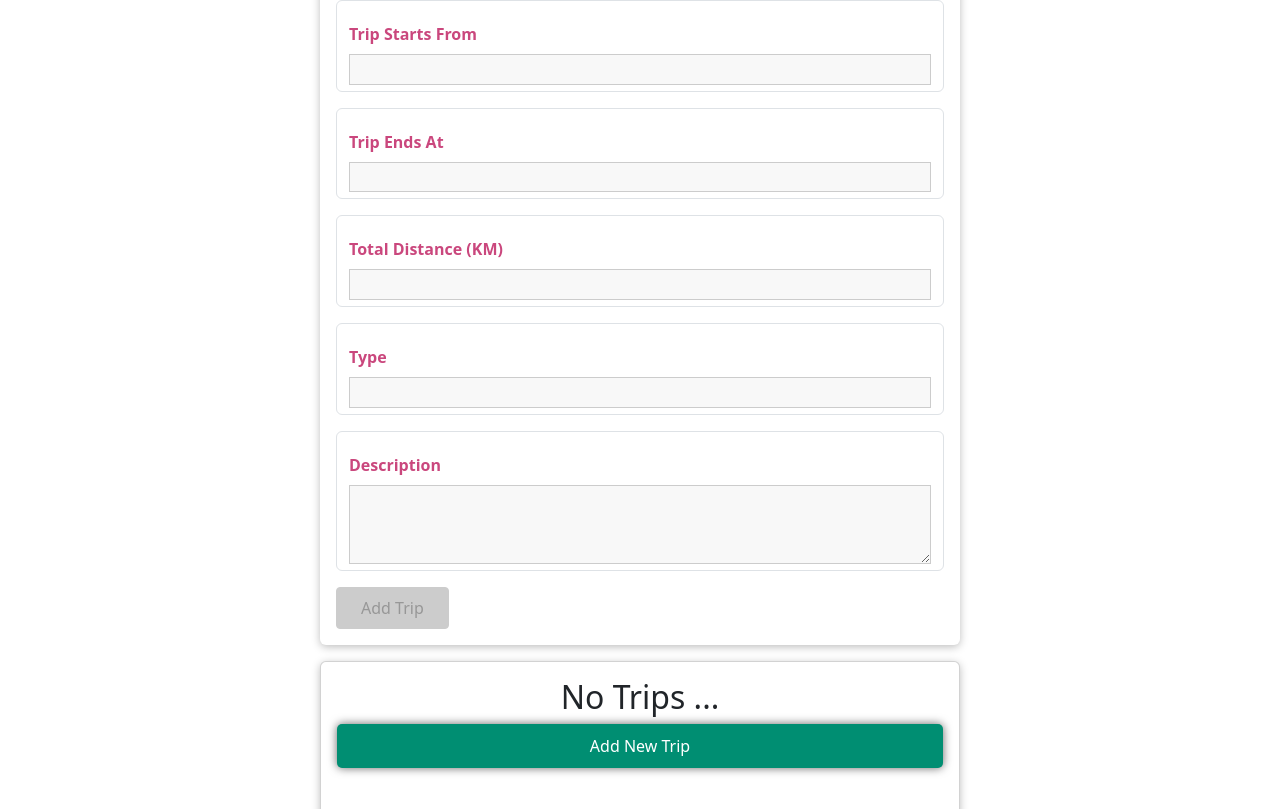
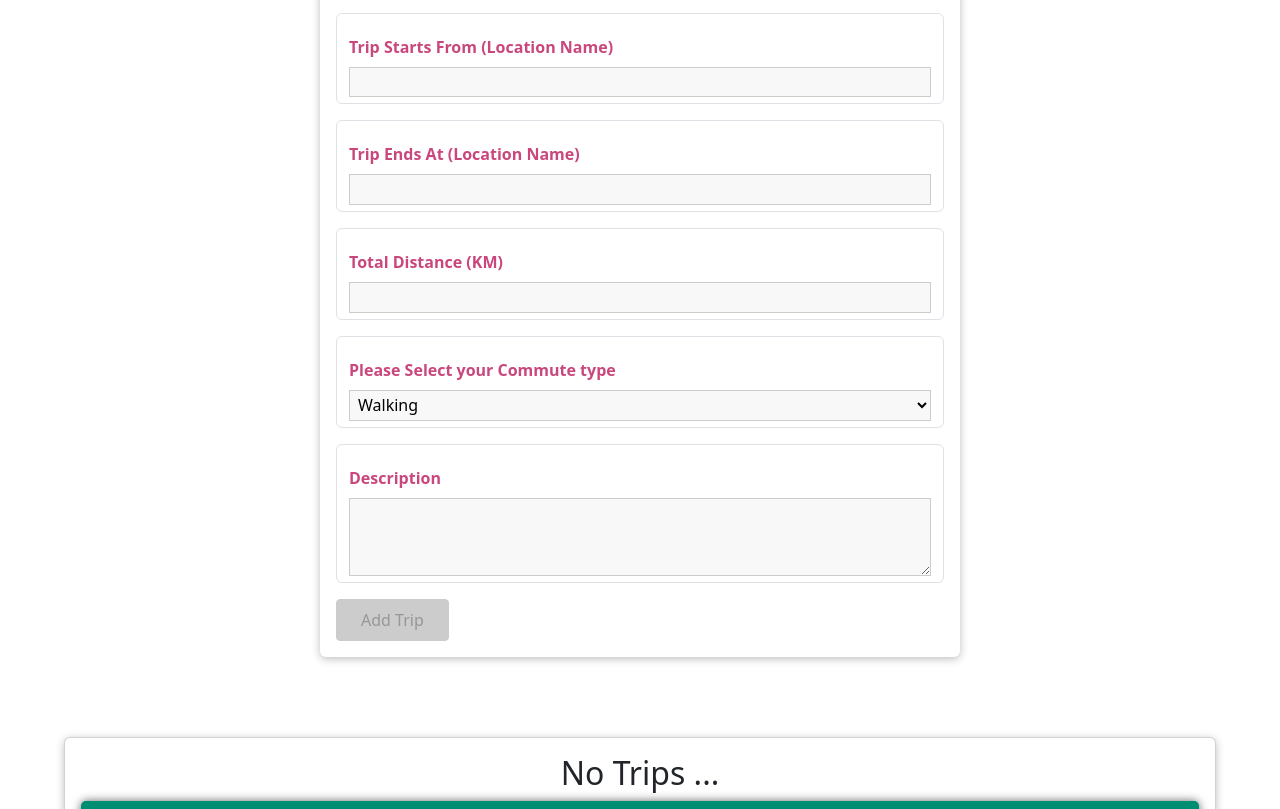
Before and after one commit to UbaidUllah777/EcogoTracks, a React (Create React App) app in the folder eco-go-tracks/: page /1/trips in a window 1280 px wide. Shown: the part 251-1060 px from the top of the page. Built offline with nearby package versions, Linux system fonts and the light colour scheme.

Commit message:
validation and creating custom form hook

```diff
--- a/eco-go-tracks/src/App.js
+++ b/eco-go-tracks/src/App.js
@@ -15,6 +15,7 @@ import AboutUs from "./about-us/pages/AboutUS";
 import ContactUS from "./contact-us/pages/ContactUs";
 import CalculatorPage from "./calculator/pages/CalculatorPage";
 import UserTrips from "./trips/pages/UserTrps";
+import UpdateTrip from "./trips/pages/UpdateTrip";
 
 //>>COMPONENTS
 
@@ -43,6 +44,9 @@ function App() {
           <Route path="/:userId/trips" exact>
             <UserTrips />
           </Route>
+          <Route path="/updateTrip/:tripId" exact>
+            <UpdateTrip />
+          </Route>
           <Route path="/calculator" exact>
             <CalculatorPage />
           </Route>
--- a/eco-go-tracks/src/shared/components/FormElements/Input.css
+++ b/eco-go-tracks/src/shared/components/FormElements/Input.css
@@ -4,7 +4,8 @@
 
 .form-control label,
 .form-control input,
-.form-control textarea {
+.form-control textarea,
+.form-control select {
   display: block;
 }
 
@@ -14,7 +15,8 @@
 }
 
 .form-control input,
-.form-control textarea {
+.form-control textarea,
+.form-control select{
   width: 100%;
   font: inherit;
   border: 1px solid #ccc;
@@ -23,7 +25,8 @@
 }
 
 .form-control input:focus,
-.form-control textarea:focus {
+.form-control textarea:focus,
+.form-control select:focus {
   outline: none;
   background: #ebebeb;
   border-color: #510077;
@@ -35,7 +38,7 @@
 }
 
 .form-control--invalid input,
-.form-control--invalid textarea {
+.form-control--invalid textarea{
   border-color: red;
   background: #ffd1d1;
 }
--- a/eco-go-tracks/src/shared/components/FormElements/Input.js
+++ b/eco-go-tracks/src/shared/components/FormElements/Input.js
@@ -24,9 +24,9 @@ const inputReducer = (state, action) => {
 
 const Input = (props) => {
   const [inputState, dispatch] = useReducer(inputReducer, {
-    value: "",
+    value: props.initialValue || "",
     isTouched: false,
-    isValid: false,
+    isValid: props.initialValid || false,
   });
 
   const { id, onInput } = props;
@@ -60,6 +60,19 @@ const Input = (props) => {
         onBlur={touchHandler}
         value={inputState.value}
       />
+    ) : props.element === "select" ? (
+      <select
+        id={props.id}
+        onChange={changeHandler}
+        onBlur={touchHandler}
+        value={inputState.value}
+      >
+        <option value="0">Walking</option>
+        <option value="0">Cycling</option>
+        <option value="1">ECO Friendly Bus</option>
+        <option value="2">Car</option>
+        <option value="3">Train</option>
+      </select>
     ) : (
       <textarea
         id={props.id}
--- /dev/null
+++ b/eco-go-tracks/src/shared/hooks/form-hook.js
@@ -0,0 +1,44 @@
+import { useCallback, useReducer } from "react";
+
+const formReducer = (state, action) => {
+  switch (action.type) {
+    case "INPUT_CHANGE":
+      let formIsValid = true;
+      for (const inputId in state.inputs) {
+        if (inputId === action.inputId) {
+          formIsValid = formIsValid && action.isValid;
+        } else {
+          formIsValid = formIsValid && state.inputs[inputId].isValid;
+        }
+      }
+      return {
+        ...state,
+        inputs: {
+          ...state.inputs,
+          [action.inputId]: { value: action.value, isValid: action.isValid },
+        },
+        isValid: formIsValid,
+      };
+
+    default:
+      return state;
+  }
+};
+
+export const useForm = (initialInputs, initialFormValidity) => {
+  const [formState, dispatch] = useReducer(formReducer, {
+    inputs: initialInputs,
+    isValid: initialFormValidity,
+  });
+
+  const inputHandler = useCallback((id, value, isValid) => {
+    dispatch({
+      type: "INPUT_CHANGE",
+      value: value,
+      isValid: isValid,
+      inputId: id,
+    });
+  }, []);
+
+  return [formState, inputHandler];
+};
--- a/eco-go-tracks/src/trips/components/NewTrip.js
+++ b/eco-go-tracks/src/trips/components/NewTrip.js
@@ -1,8 +1,8 @@
-import React, { useCallback, useReducer } from "react";
+import React from "react";
 
 import Input from "../../shared/components/FormElements/Input";
 import Button from "../../shared/components/FormElements/Button";
-
+import { useForm } from "../../shared/hooks/form-hook";
 import {
   VALIDATOR_REQUIRE,
   VALIDATOR_MINLENGTH,
@@ -10,34 +10,9 @@ import {
 
 import "./NewTrip.css";
 
-const formReducer = (state, action) => {
-  switch (action.type) {
-    case "INPUT_CHANGE":
-      let formIsValid = true;
-      for (const inputId in state.inputs) {
-        if (inputId === action.inputId) {
-          formIsValid = formIsValid && action.isValid;
-        } else {
-          formIsValid = formIsValid && state.inputs[inputId].isValid;
-        }
-      }
-      return {
-        ...state,
-        inputs: {
-          ...state.inputs,
-          [action.inputId]: { value: action.value, isValid: action.isValid },
-        },
-        isValid: formIsValid,
-      };
-
-    default:
-      return state;
-  }
-};
-
 const NewTrip = () => {
-  const [formState, dispatch] = useReducer(formReducer, {
-    inputs: {
+  const [formState, inputHandler] = useForm(
+    {
       title: {
         value: "",
         isValid: false,
@@ -47,16 +22,8 @@ const NewTrip = () => {
         isValid: false,
       },
     },
-    isValid: false,
-  });
-  const inputHandler = useCallback((id, value, isValid) => {
-    dispatch({
-      type: "INPUT_CHANGE",
-      value: value,
-      isValid: isValid,
-      inputId: id,
-    });
-  }, []);
+    false
+  );
 
   const tripSubmitHandler = (event) => {
     event.preventDefault();
@@ -79,7 +46,7 @@ const NewTrip = () => {
         <Input
           id="tripStartsFrom"
           element="input"
-          label="Trip Starts From"
+          label="Trip Starts From (Location Name)"
           validators={[VALIDATOR_REQUIRE()]}
           errorText="Please enter a valid Start Place"
           onInput={inputHandler}
@@ -87,13 +54,14 @@ const NewTrip = () => {
         <Input
           id="tripEndsAt"
           element="input"
-          label="Trip Ends At"
+          label="Trip Ends At (Location Name)"
           validators={[VALIDATOR_REQUIRE()]}
           errorText="Please enter a valid End Place"
           onInput={inputHandler}
         />
         <Input
           id="totalDistance"
+          type="number"
           element="input"
           label="Total Distance (KM)"
           validators={[VALIDATOR_REQUIRE()]}
@@ -101,11 +69,10 @@ const NewTrip = () => {
           onInput={inputHandler}
         />
         <Input
-          id="type"
-          element="input"
-          label="Type"
-          validators={[VALIDATOR_REQUIRE()]}
-          errorText="Please Select a type"
+          id="commuteType"
+          element="select"
+          label="Please Select your Commute type"
+          validators={[]}
           onInput={inputHandler}
         />
         <Input
--- a/eco-go-tracks/src/trips/components/TripList.css
+++ b/eco-go-tracks/src/trips/components/TripList.css
@@ -3,5 +3,5 @@
     margin: 1rem auto;
     padding: 0;
     width: 90%;
-    max-width: 40rem;
+
   }
--- a/eco-go-tracks/src/trips/components/TripList.js
+++ b/eco-go-tracks/src/trips/components/TripList.js
@@ -26,6 +26,7 @@ const TripList = (props) => {
 
   return (
     <ul className="trip-list">
+      <div className="row">
         {props.items.map((trip) => (
           <TripItem
             key={trip.id}
@@ -35,6 +36,7 @@ const TripList = (props) => {
             creatorId={trip.creatorId}
           />
         ))}
+      </div>
     </ul>
   );
 };
--- /dev/null
+++ b/eco-go-tracks/src/trips/pages/TripForm.css
@@ -0,0 +1,10 @@
+.trip-form {
+    list-style: none;
+    margin: 5rem auto;
+    padding: 1rem;
+    width: 90%;
+    max-width: 40rem;
+    box-shadow: 0 2px 8px rgba(0, 0, 0, 0.26);
+    border-radius: 6px;
+    background: white;
+  }
--- /dev/null
+++ b/eco-go-tracks/src/trips/pages/UpdateTrip.js
@@ -0,0 +1,141 @@
+import React from "react";
+import { useParams } from "react-router-dom";
+
+// Local Components
+import Input from "../../shared/components/FormElements/Input";
+import Button from "../../shared/components/FormElements/Button";
+import { useForm } from "../../shared/hooks/form-hook";
+import {
+  VALIDATOR_REQUIRE,
+  VALIDATOR_MINLENGTH,
+} from "../../shared/util/validators";
+
+// Styling
+import "./TripForm.css";
+
+const DUMMY_TRIPS = [
+  {
+    id: "trip1",
+    title:
+      "First Trip Nostrud exercitation do laborum  Nostrud exercitation do laborum Nostrud exercitation do laborum Nostrud exercitation do laborum ",
+    description: `Nostrud exercitation do laborum magna ex occaecat aliqua culpa fugiat
+    commodo eiusmod officia occaecat exercitation.`,
+    creator: "u1",
+  },
+  {
+    id: "trip2",
+    title: "Second Trip",
+    description: `
+    Dolore in elit ipsum sit fugiat irure.Veniam amet ipsum eiusmod commodo deserunt commodo
+     aliqua anim excepteur aute sit officia.
+    `,
+    creator: "u1",
+  },
+  {
+    id: "trip2a",
+    title: "Second Trip",
+    description: `
+    Dolore in elit ipsum sit fugiat irure.Veniam amet ipsum eiusmod commodo deserunt commodo
+     aliqua anim excepteur aute sit officia.
+    `,
+    creator: "u1",
+  },
+  {
+    id: "trip3",
+    title: "Second Trip",
+    description: `
+    Dolore in elit ipsum sit fugiat irure.Veniam amet ipsum eiusmod commodo deserunt commodo
+     aliqua anim excepteur aute sit officia.
+    `,
+    creator: "u1",
+  },
+  {
+    id: "trip4",
+    title: "Second Trip",
+    description: `
+    Dolore in elit ipsum sit fugiat irure.Veniam amet ipsum eiusmod commodo deserunt commodo
+     aliqua anim excepteur aute sit officia.
+    `,
+    creator: "u1",
+  },
+  {
+    id: "trip5",
+    title: "Second Trip",
+    description: `
+    Dolore in elit ipsum sit fugiat irure.Veniam amet ipsum eiusmod commodo deserunt commodo
+     aliqua anim excepteur aute sit officia.
+    `,
+    creator: "u1",
+  },
+  {
+    id: "trip3",
+    title: "Third Trip",
+    description: `
+     Tempor ea adipisicing nisi adipisicing excepteur esse commodo aliqua enim nisi.
+     `,
+    creator: "u2",
+  },
+];
+
+const UpdateTrip = () => {
+  const tripId = useParams().tripId;
+
+  const identifiedTrip = DUMMY_TRIPS.find((t) => t.id === tripId);
+  const [formState, inputHandler] = useForm(
+    {
+      title: {
+        value: identifiedTrip.title,
+        isValid: true,
+      },
+      description: {
+        value: identifiedTrip.description,
+        isValid: true,
+      },
+    },
+    true
+  );
+
+  const tripUpdateSubmitHandler = (event) => {
+    event.preventDefault();
+    console.log(formState.inputs);
+  };
+
+  if (!identifiedTrip) {
+    return (
+      <div className="center">
+        <h1>Could not find the Trip</h1>;
+      </div>
+    );
+  }
+  return (
+    <form className="trip-form" onSubmit={tripUpdateSubmitHandler}>
+      <Input
+        id="title"
+        element="input"
+        type="text"
+        label="Title"
+        validators={[VALIDATOR_REQUIRE()]}
+        errorText="Please enter a valid title"
+        onInput={inputHandler}
+        initialValue={formState.inputs.title.value}
+        initialValid={formState.inputs.title.isValid}
+      />
+      <Input
+        id="description"
+        element="textarea"
+        type="text"
+        label="Description"
+        validators={[VALIDATOR_MINLENGTH(10)]}
+        errorText="Description cannot be less than 10 chars "
+        onInput={inputHandler}
+        initialValue={formState.inputs.description.value}
+        initialValid={formState.inputs.title.isValid}
+      />
+      <Button type="submit" disabled={!formState.isValid}>
+        Update Trip
+      </Button>
+    </form>
+  );
+};
+
+export default UpdateTrip;
--- a/eco-go-tracks/src/trips/pages/UserTrps.js
+++ b/eco-go-tracks/src/trips/pages/UserTrps.js
@@ -11,13 +11,50 @@ import NewTrip from "../components/NewTrip";
 const DUMMY_TRIPS = [
   {
     id: "trip1",
-    title: "First Trip",
+    title:
+      "First Trip Nostrud exercitation do laborum  Nostrud exercitation do laborum Nostrud exercitation do laborum Nostrud exercitation do laborum ",
     description: `Nostrud exercitation do laborum magna ex occaecat aliqua culpa fugiat
     commodo eiusmod officia occaecat exercitation.`,
     creator: "u1",
   },
   {
     id: "trip2",
+    title: "Second Trip",
+    description: `
+    Dolore in elit ipsum sit fugiat irure.Veniam amet ipsum eiusmod commodo deserunt commodo
+     aliqua anim excepteur aute sit officia.
+    `,
+    creator: "u1",
+  },
+  {
+    id: "trip2a",
+    title: "Second Trip",
+    description: `
+    Dolore in elit ipsum sit fugiat irure.Veniam amet ipsum eiusmod commodo deserunt commodo
+     aliqua anim excepteur aute sit officia.
+    `,
+    creator: "u1",
+  },
+  {
+    id: "trip3",
+    title: "Second Trip",
+    description: `
+    Dolore in elit ipsum sit fugiat irure.Veniam amet ipsum eiusmod commodo deserunt commodo
+     aliqua anim excepteur aute sit officia.
+    `,
+    creator: "u1",
+  },
+  {
+    id: "trip4",
+    title: "Second Trip",
+    description: `
+    Dolore in elit ipsum sit fugiat irure.Veniam amet ipsum eiusmod commodo deserunt commodo
+     aliqua anim excepteur aute sit officia.
+    `,
+    creator: "u1",
+  },
+  {
+    id: "trip5",
     title: "Second Trip",
     description: `
     Dolore in elit ipsum sit fugiat irure.Veniam amet ipsum eiusmod commodo deserunt commodo
```
Also changed, not shown: eco-go-tracks/src/index.css (+19 -0 lines), eco-go-tracks/src/trips/components/TripItem.js (+12 -10 lines). Lines whose indentation alone changed are shown as unchanged.
